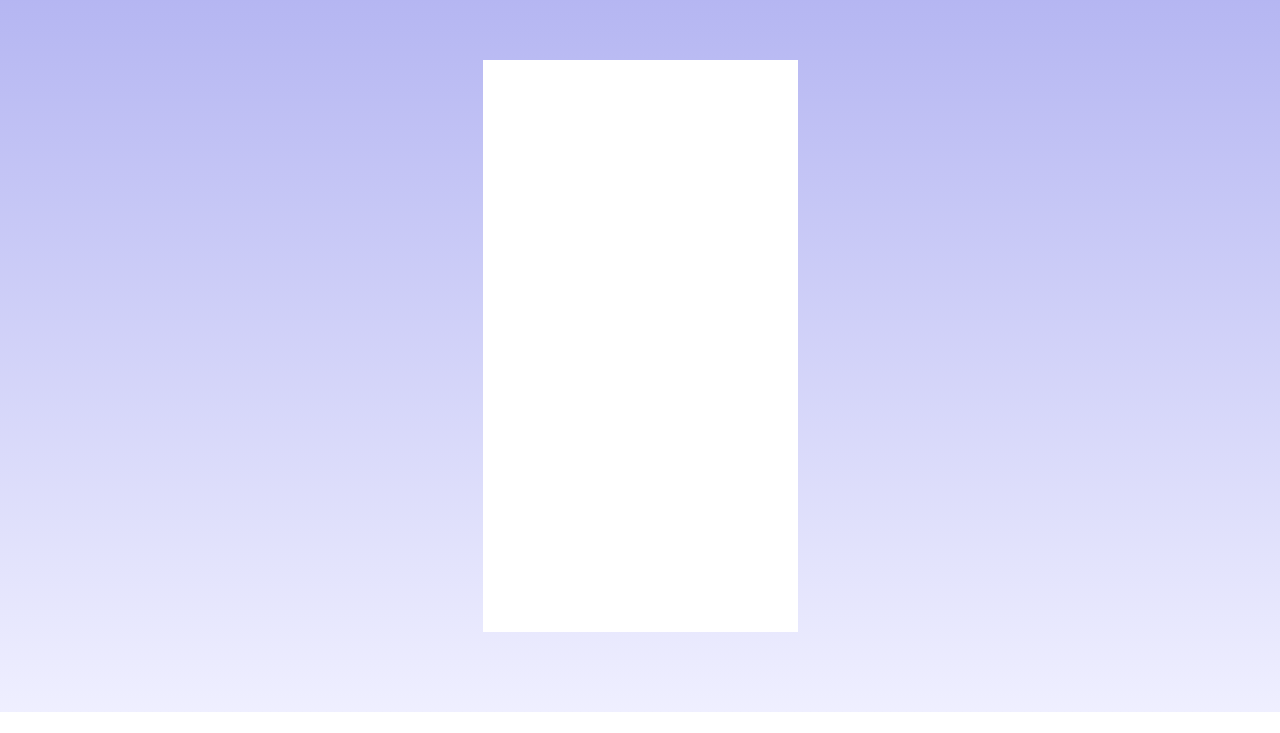
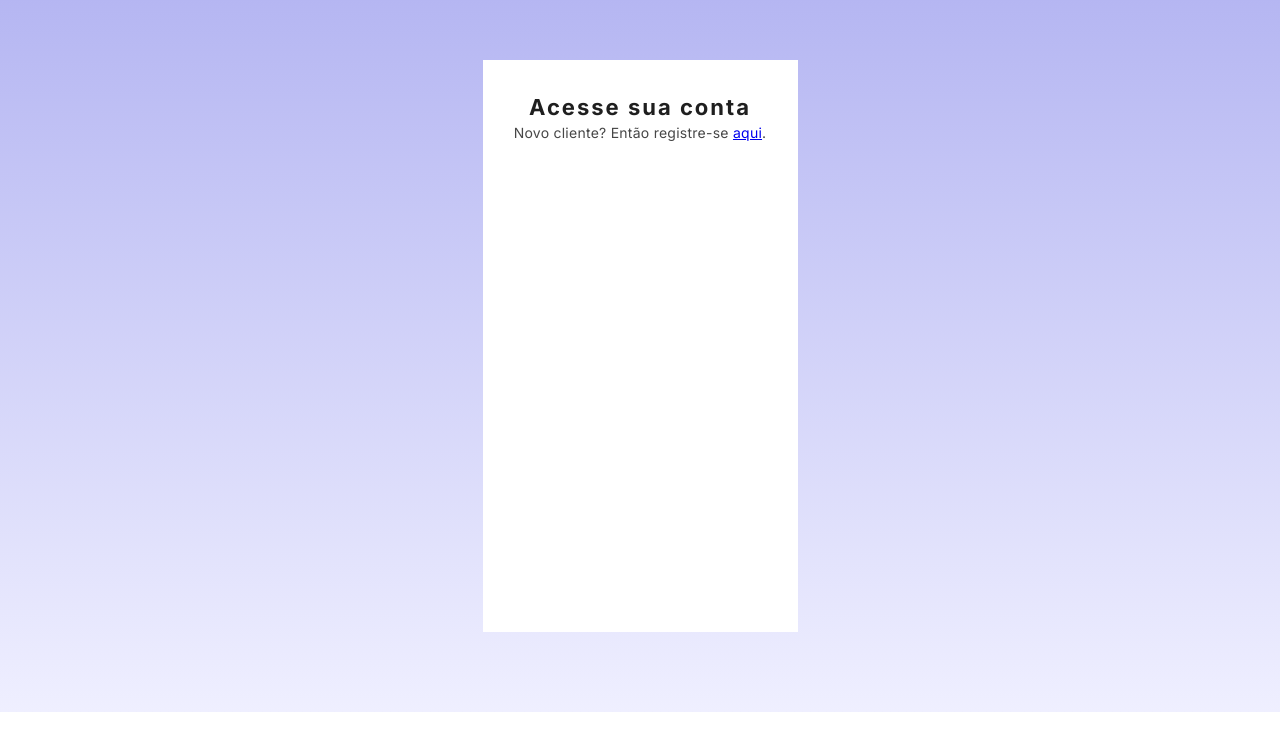
Before and after one commit to tarciliobatistadev/digital-store, a plain HTML site: page index.html in a window 1280 px wide. Shown: the part 67-800 px from the top of the page. Drawn offline with Linux system fonts and the light colour scheme.

Commit message:
Finalizando título do formulário

```diff
--- a/index.html
+++ b/index.html
@@ -10,6 +10,11 @@
             rel="stylesheet"
             href="./style.css"
         />
+        <link
+        rel="shortcut icon"
+        href="./logo.svg.svg"
+        type="image/x-icon"
+        />
     <title>Digital-Store</title>
 </head>
 <body>
@@ -21,7 +26,10 @@
     </header>
     <main>
         <form>
-
+            <div class="titulo">
+            <h1>Acesse sua conta</h1>
+            <p>Novo cliente? Então registre-se <a href="#">aqui</a>.</p>
+            </div>
         </form>
     </main>
 </body>
--- a/style.css
+++ b/style.css
@@ -5,6 +5,8 @@
     --corGradientePrimaria: #B5B6F2;
     --corGradienteSecundaria: #EFEFFF;
     --corBranca: #fff;
+    --corTitulo: #1f1f1f;
+    --corParagrafo: #474747;
 }
 
 * {
@@ -47,6 +49,24 @@ main {
         width: 19.6875rem;
         height: 35.75rem;
         margin: 0 auto;
-        background-color: var(--corBranca);;
+        background-color: var(--corBranca);
+        padding: 1.875rem;
+        color: var(--corParagrafo);
+
+        .titulo {
+            h1{
+                font-size: 1.375rem;
+                letter-spacing: .125rem;
+                text-align: center;
+                color: var(--corTitulo);
+                line-height: 2.125rem;
+
+            }
+            p {
+                font-size: .875rem;
+                letter-spacing: .0156rem;
+                text-align: center;
+            }
+        }
     }
 }
```
